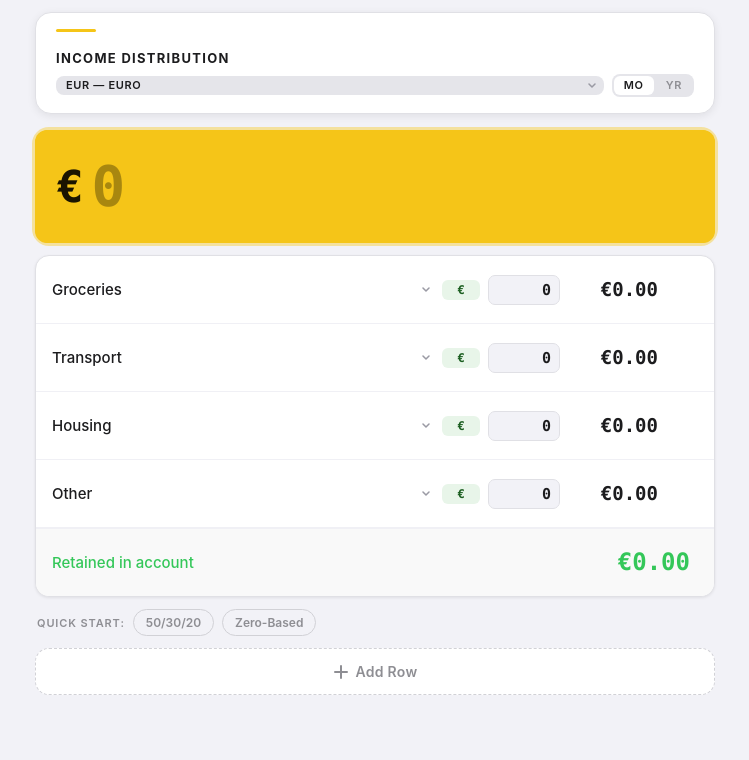
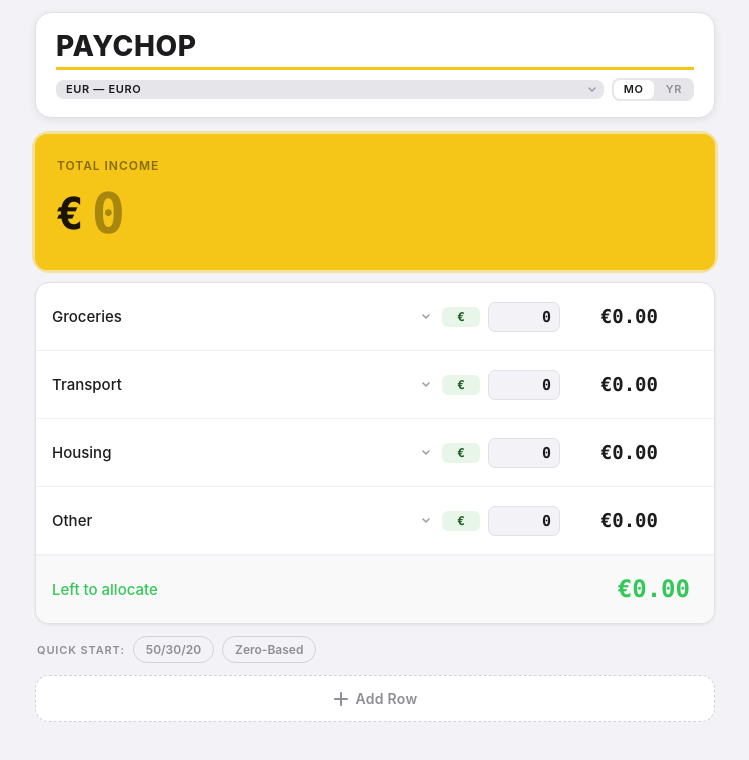
Before and after one commit to kennymarcelus/income-distribution, a website: page www/index.html in a window 1280 px wide. Shown: the whole page, without its empty margins (265-1014 px from the left). Drawn offline with Linux system fonts and the light colour scheme.

Commit message:
UI: rebrand to Paychop, add income label, improve clarity
Co-Authored-By: Claude Sonnet 4.6 <noreply@anthropic.com>

```diff
--- a/www/index.html
+++ b/www/index.html
@@ -76,21 +76,15 @@
       box-shadow: 0 2px 8px rgba(0,0,0,0.08);
       border: 0.5px solid #e0e0e5;
     }
-    .app-header::before {
-      content: '';
-      display: block;
-      height: 3px;
-      width: 40px;
-      background: #f5c518;
-      border-radius: 2px;
-      margin-bottom: 10px;
-    }
     .app-title {
-      font-size: 13px;
-      font-weight: 700;
-      letter-spacing: 0.10em;
+      font-size: 28px;
+      font-weight: 800;
+      letter-spacing: 0.02em;
       text-transform: uppercase;
       color: #1c1c1e;
+      display: inline-block;
+      border-bottom: 3px solid #f5c518;
+      padding-bottom: 4px;
     }
     .header-controls {
       display: flex;
@@ -176,8 +170,22 @@
       background: var(--yellow);
       border-radius: calc(var(--radius) - 2px);
       display: flex;
+      flex-direction: column;
+      padding: 24px 22px;
+      gap: 4px;
+    }
+    .display-label {
+      font-size: 12px;
+      font-weight: 600;
+      color: rgba(26, 20, 0, 0.5);
+      text-transform: uppercase;
+      letter-spacing: 0.08em;
+      display: block;
+      margin-bottom: 4px;
+    }
+    .display-row {
+      display: flex;
       align-items: center;
-      padding: 24px 22px;
       gap: 8px;
     }
     .display-prefix {
@@ -467,7 +475,7 @@
 <body>
   <main class="app" aria-label="Income Distribution Calculator">
     <div class="app-header">
-      <h1 class="app-title">Income Distribution</h1>
+      <h1 class="app-title">Paychop</h1>
       <div class="header-controls">
         <select id="currency-select" class="currency-select" aria-label="Currency"></select>
         <div class="period-toggle" role="group" aria-label="View period">
@@ -480,7 +488,9 @@
     <!-- Income display -->
     <div class="display-wrap">
       <div class="display-inner">
+        <span class="display-label" aria-hidden="true">Total Income</span>
         <label for="income-input" class="sr-only">Total income</label>
+        <div class="display-row">
           <span id="currency-prefix" class="display-prefix" aria-hidden="true">€</span>
           <input
             type="number"
@@ -492,6 +502,7 @@
             pattern="[0-9]*"
             autocomplete="off"
           />
+        </div>
       </div>
     </div>
 
@@ -565,7 +576,7 @@
       { id: 2, label: 'Transport',  type: 'fixed', value: 0 },
       { id: 3, label: 'Housing',    type: 'fixed', value: 0 },
       { id: 4, label: 'Other',      type: 'fixed', value: 0 },
-      { id: 5, label: 'Retained in account', type: 'remaining', value: null},
+      { id: 5, label: 'Left to allocate', type: 'remaining', value: null},
     ];
     let nextId = Math.max(...rows.map(r => r.id)) + 1;
 
@@ -776,11 +787,11 @@
         { label: 'Dining Out',    type: 'fixed', value: 15 },
         { label: 'Entertainment', type: 'fixed', value: 15 },
         { label: 'Savings',       type: 'fixed', value: 20 },
-        { label: 'Retained in account', type: 'remaining', value: null },
+        { label: 'Left to allocate', type: 'remaining', value: null },
       ],
       'zero-based': [
         { label: 'Groceries', type: 'fixed', value: 0 },
-        { label: 'Retained in account', type: 'remaining', value: null },
+        { label: 'Left to allocate', type: 'remaining', value: null },
       ],
     };
 
```
Lines whose indentation alone changed are shown as unchanged.
